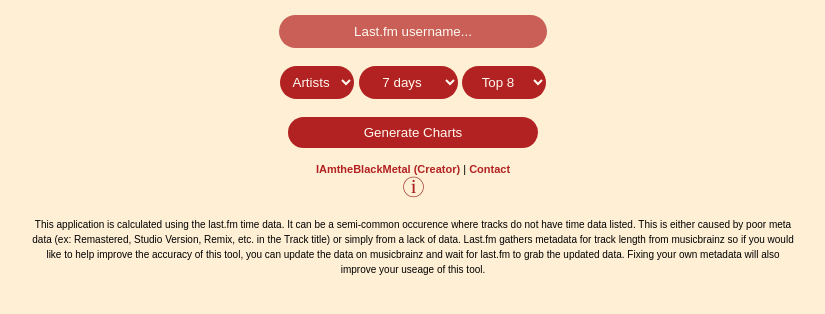
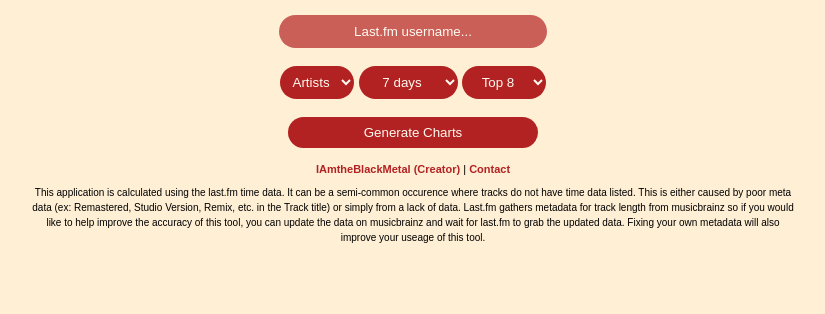
Before and after one commit to pmcdonough8133/last.timer, a plain HTML site: page index.html in a window 1280 px wide. Shown: the part 176-490 px from the top of the page, without its empty margins (227-1052 px from the left). Drawn offline with Linux system fonts and the light colour scheme.

Commit message:
0.2.2.1
Undid tooltip, broken on mobile

```diff
--- a/index.html
+++ b/index.html
@@ -92,12 +92,14 @@
                 |
                 <a href="mailto:p.mcdonough8133@gmail.com">Contact</a>
             </ul>
-            <div id="tooltipDiv" class="tooltip"><img id="iInCircle" src="infoThumbnail.png" alt="&#9432"><!--&#9432-->
+<!--
+            <div id="tooltipDiv" class="tooltip"><img id="iInCircle" src="infoThumbnail.png" alt="&#9432">&#9432
                 <span class="tooltiptext">
                     The Top x option dictates how many artist will be checked, not just returning the Top x across the timeframe.<br>
                     The average track length in the generated chart is based off of tracks that have time data, it ignores tracks with no data.
                 </span>
             </div>
+-->
             <p id="detailsParagraph">This application is calculated using the last.fm time data.  It can be a semi-common occurence where tracks do not have time data listed.  This is either caused by poor meta data (ex: Remastered, Studio Version, Remix, etc. in the Track title) or simply from a lack of data. Last.fm gathers metadata for track length from musicbrainz so if you would like to help improve the accuracy of this tool, you can update the data on musicbrainz and wait for last.fm to grab the updated data. Fixing your own metadata will also improve your useage of this tool.</p>
         </div>
     </div>
```
